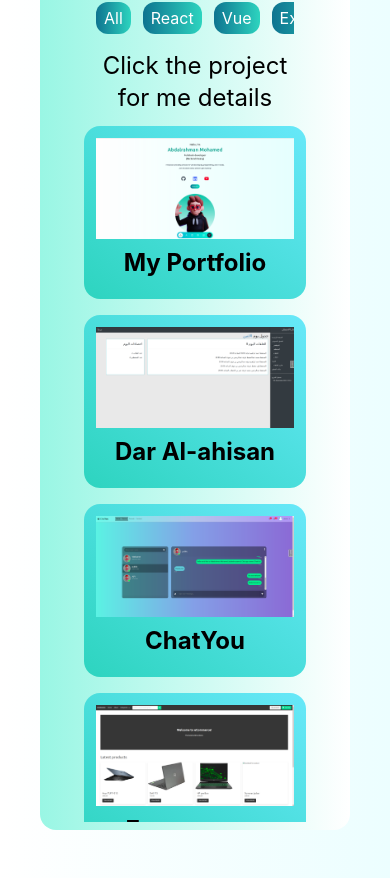
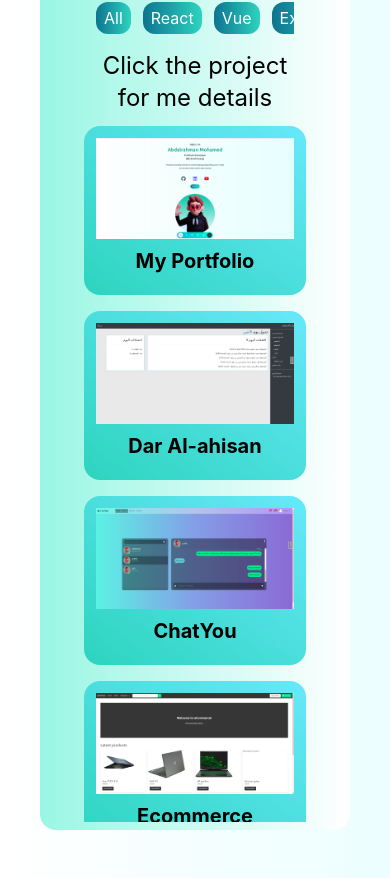
Before and after one commit to abdoohossamm/portfolio, a Next.js app: page / in a window 390 px wide. Shown: the part 4096-4974 px from the top of the page. Built offline with nearby package versions, Linux system fonts and the light colour scheme.

Commit message:
Make the card more compatible with the phones.

```diff
--- a/components/projects/projectList/ProjectCard.tsx
+++ b/components/projects/projectList/ProjectCard.tsx
@@ -1,5 +1,5 @@
 import { FunctionComponent, useState } from "react";
-import {AiFillGithub, AiFillProject, AiOutlineLink} from "react-icons/ai";
+import {AiFillGithub, AiOutlineLink} from "react-icons/ai";
 import { MdClose } from "react-icons/md";
 import { IProject } from "../../types";
 
@@ -22,20 +22,19 @@ const ProjectCard: FunctionComponent<{
 
     return (
         <div>
+            <div className="cursor-pointer" onClick={() => setShowDetail(true)}>
             <Image
                 src={image_path}
                 alt={name}
-                className="cursor-pointer"
-                onClick={() => setShowDetail(true)}
                 layout="responsive"
                 height="150"
                 width="300"
             />
-            <p className="my-2 text-center font-bold text-2xl">{name}</p>
-
+            <p className="my-2 text-center font-bold lg:text-2xl text-xl">{name}</p>
+            </div>
             {showDetail && (
                 <div className="fixed justify-center inset-y-10 left-0 md:inset-y-1/4 lg:inset-y-1/4 lg:inset-x-1/4 z-10 grid sm:w-full lg:w-fit h-fit
-                lg:p-14 md:p-8 sm:p-4 overflow-hidden lg:p-20 md:grid-cols-2 gap-x-12
+                p-4 lg:p-14 md:p-8  overflow-hidden lg:p-20 md:grid-cols-2 gap-x-12
                 text-black bg-gradient-to-bl from-cyan-100 to-teal-100 dark:from-cyan-700 dark:to-cyan-900 dark:text-white dark:from-gray-800 dark:to-gray-600 lg:rounded-3xl">
                     <div>
                         <Image
@@ -83,7 +82,7 @@ const ProjectCard: FunctionComponent<{
                     </div>
 
                     <div>
-                        <h2 className="mb-3 lg:text-3xl font-bold text-teal-600 sm:text-2xl">{name}</h2>
+                        <h2 className="mb-3 lg:text-3xl font-bold text-teal-600 text-2xl">{name}</h2>
                         <h3 className="mb-3 font-medium">{description}</h3>
 
                         <div className="flex flex-wrap mt-5 space-x-2 text-sm tracking-wider">
```
